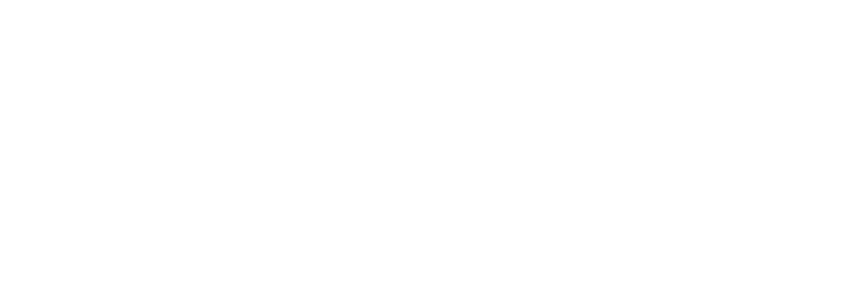
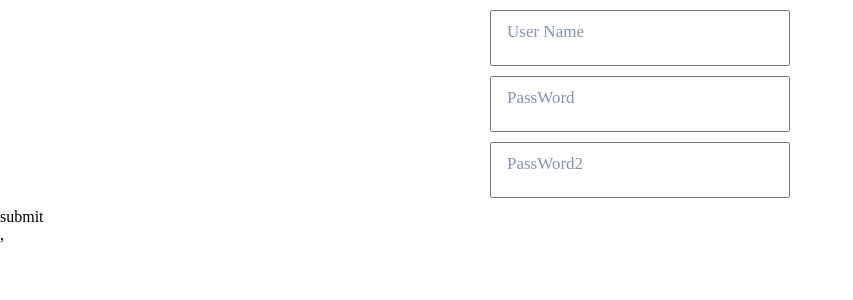
Before and after one commit to vhaovvvx/br24, a React (Create React App) app: page / in a window 1280 px wide. Shown: the top 300 px of the page, without its empty margins (0-853 px from the left). Built offline with nearby package versions, Linux system fonts and the light colour scheme.

Commit message:
input form validate

```diff
--- a/package.json
+++ b/package.json
@@ -9,6 +9,8 @@
     "node-sass": "^6.0.1",
     "react": "^17.0.2",
     "react-dom": "^17.0.2",
+    "react-google-recaptcha": "^2.1.0",
+    "react-recaptcha": "^2.3.10",
     "react-scripts": "4.0.3",
     "web-vitals": "^1.1.2"
   },
--- a/public/index.html
+++ b/public/index.html
@@ -25,6 +25,9 @@
       Learn how to configure a non-root public URL by running `npm run build`.
     -->
     <script src="https://use.fontawesome.com/3834c325ea.js"></script>
+    <script src="https://www.google.com/recaptcha/api.js"></script>
+    <!-- <script src="https://www.google.com/recaptcha/api.js?render=reCAPTCHA_site_key"></script> -->
+
     <title>React App</title>
   </head>
   <body>
--- a/src/App.css
+++ b/src/App.css
@@ -268,3 +268,8 @@
 .test4 {
   padding: 4px;
 }
+
+.recaptcha {
+  align-items: center;
+  text-align: center;
+}
--- a/src/App.js
+++ b/src/App.js
@@ -1,7 +1,91 @@
+import { useState } from 'react';
+import Recaptcha from 'react-recaptcha';
 import './App.css';
+import InputValidate from './components/view/InputValidate/InputValidate';
+import Input from './UI/Input/Input';
 
 function App() {
-  return <div className='App'></div>;
+  const [data, setData] = useState({
+    isVerified: false,
+  });
+  const [dataResult, setDataResult] = useState([]);
+
+  const submit = (e) => {
+    if (!data.isVerified) {
+      alert('ban chua xac thuc la robot');
+      return;
+    }
+
+    if (data.isVerified) {
+      alert('true');
+    }
+  };
+
+  const handleVerifyCallBack = () => {
+    setData({ isVerified: true });
+  };
+
+  const onLoadCallBack = () => {
+    alert('load success');
+  };
+
+  const handleResult = (data, id) => {
+    for (let i = 0; i < id; i++) {
+      for (let j = i; j < id; j++) {
+        // if (dataResult[i] == dataResult[j]) {
+        //   dataResult.push(data, id);
+        // }
+      }
+    }
+    // console.log(dataResult);
+  };
+
+  return (
+    <div className='App'>
+      <InputValidate
+        dataPlaceholder='User Name'
+        errorText='Email required'
+        validate='email'
+        min='6'
+        getResult={handleResult}
+        id='1'
+      >
+        test1
+      </InputValidate>
+      <InputValidate
+        dataPlaceholder='PassWord'
+        validate='password'
+        typeInput='password'
+      >
+        test2
+      </InputValidate>
+      <InputValidate
+        dataPlaceholder='PassWord2'
+        min='9'
+        errorText='điều kiện nhập chưa thỏa mãn'
+        validate='password and regex'
+        typeInput='password'
+        getResult={handleResult}
+        id='2'
+      >
+        test3
+      </InputValidate>
+      <div className='recaptcha'>
+        {/* <Recaptcha
+          sitekey='6Lcdc_ccAAAAAIMf2ntaDdW_89Egn_8-KchJ5TDi'
+          // render='onload'
+          // type='undefined'
+          verifyCallback={handleVerifyCallBack}
+          onloadCallback={onLoadCallBack}
+          // type='image'
+        /> */}
+      </div>
+      <div className='submit' onClick={submit}>
+        submit
+      </div>
+      ,
+    </div>
+  );
 }
 
 export default App;
--- a/src/UI/Input/Input.jsx
+++ b/src/UI/Input/Input.jsx
@@ -1,10 +1,10 @@
-import React, { useState } from "react";
-import "./Input.scss";
+import React, { useState } from 'react';
+import './Input.scss';
 
 function Input(props) {
-  const [value, setValue] = useState("");
-  const [opacity, setOpacity] = useState("1");
-  const error = true
+  const [value, setValue] = useState('');
+  const [opacity, setOpacity] = useState('1');
+  const error = true;
 
   const { type, name, label, disabled, mw } = props;
 
@@ -13,27 +13,27 @@
   };
 
   const handleBlur = (e) => {
-    setOpacity("0");
+    setOpacity('0');
 
-    if (e.target.value === "") {
-      setOpacity("1");
+    if (e.target.value === '') {
+      setOpacity('1');
     }
   };
 
   const handleFocus = (e) => {
-    setOpacity("1");
+    setOpacity('1');
   };
 
   const mwStyle = {
-    maxWidth: mw
-  }
+    maxWidth: mw,
+  };
 
   const errorInput = {
-    border: `${error ? '1px solid red' : ''}`
-  }
+    border: `${error ? '1px solid red' : ''}`,
+  };
 
   return (
-    <div className="input-container" style={mwStyle}>
+    <div className='input-container' style={mwStyle}>
       {error && <p className='error'>loi~ day loi~ dayyyyy</p>}
       {error && <p className='vip-error'>loi~ dayyyyy</p>}
       <input
@@ -52,7 +52,7 @@
         htmlFor={name}
         className={error ? 'errorLabel' : 'label'}
       >
-       {label}
+        {label}
       </label>
     </div>
   );
--- /dev/null
+++ b/src/components/view/InputValidate/InputValidate.jsx
@@ -0,0 +1,163 @@
+import React, { useState } from 'react';
+import './InputValidate.scss';
+import PropTypes from 'prop-types';
+
+InputValidate.propTypes = {
+  id: PropTypes.number,
+};
+
+function InputValidate(props) {
+  const {
+    dataPlaceholder,
+    typeInput,
+    errorText,
+    validate,
+    min,
+    getResult,
+    id,
+  } = props;
+  const [result, setResult] = useState(false);
+  const [classFocus2, setClassFocus2] = useState('');
+  const [errorMessage, setErrorMessage] = useState(
+    `Password must be at least ${min} characters`
+  );
+  const [classStyled, setClassStyled] = useState({
+    classFocus: '',
+    classValidate: '',
+    errorMessage: '',
+    isValidate: '',
+  });
+
+  const regexEmail = (value) => {
+    let regex = /^\w+([\.-]?\w+)*@\w+([\.-]?\w+)*(\.\w{2,3})+$/;
+    let regexResult = regex.test(value);
+    if (regexResult) {
+      setResult(true);
+      return undefined;
+    } else {
+      setResult(false);
+
+      return 'Email Required';
+    }
+  };
+
+  const validatePassword = (value) => {
+    return value.length <= min
+      ? `Password must be at least ${min} characters`
+      : undefined;
+  };
+
+  const handleFocus = (e) => {
+    const test4 = e.target.classList.contains('validation');
+    const getClass = e.target.className;
+    if (test4) {
+      setClassFocus2('focus');
+      const obj = {
+        ...classStyled,
+        classValidate: '',
+        errorMessage: '',
+      };
+      setClassStyled(obj);
+    }
+  };
+
+  const handleBlur = (e) => {
+    const parseId = parseInt(id);
+    const getTypeValidate = e.target.attributes.dataValidate.value;
+    const getValue = e.target.value;
+    const getClass = e.target.className;
+    const value = e.target.value;
+    if (getTypeValidate === 'email') {
+      const checkValueRequired = regexEmail(getValue);
+      if (checkValueRequired) {
+        const obj = {
+          ...classStyled,
+          errorMessage: checkValueRequired,
+          classValidate: 'handleValidation',
+        };
+        setClassStyled(obj);
+      } else {
+        const obj = { ...classStyled, errorMessage: checkValueRequired };
+        setClassStyled(obj);
+      }
+    } else if (getTypeValidate === 'password') {
+      const checkValueRequired = validatePassword(getValue);
+      if (checkValueRequired) {
+        const obj = {
+          ...classStyled,
+          errorMessage: checkValueRequired,
+          classValidate: 'handleValidation',
+        };
+        setClassStyled(obj);
+      } else {
+        const obj = { ...classStyled, errorMessage: '' };
+        setClassStyled(obj);
+      }
+    } else if (getTypeValidate === 'password and regex') {
+      const getRegexEmailValue = regexEmail(getValue);
+      const getValueValidation = validatePassword(getValue);
+
+      if (getRegexEmailValue || getValueValidation) {
+        const obj = {
+          ...classStyled,
+          errorMessage: errorText,
+          classValidate: 'handleValidation',
+        };
+        setClassStyled(obj);
+      }
+    }
+
+    if (getClass && value.length === 0) {
+      // const obj2 = {
+      //   ...classStyled,
+      //   classFocus: '',
+      // };
+      // setClassStyled(obj2);
+
+      setClassFocus2('');
+    }
+    if (getResult) {
+      getResult(result, parseId);
+    }
+  };
+
+  const styleInputWrapp = {
+    backgroundColor: '#fff',
+    display: 'block',
+    margin: '10px auto',
+    width: '300px',
+    position: 'relative',
+  };
+  const styleInput = {
+    width: '300px',
+    height: '56px',
+    outline: 'none',
+    padding: '16px 48px 16px 16px',
+  };
+  const styleErrorMessage = {
+    color: 'red',
+    fontSize: '17px',
+  };
+
+  return (
+    <div style={styleInputWrapp}>
+      <input
+        type={typeInput || 'text'}
+        style={styleInput}
+        id={id}
+        onFocus={(e) => handleFocus(e)}
+        onBlur={(e) => handleBlur(e)}
+        className={`validation ${classFocus2} ${classStyled.classValidate}`}
+        dataValidate={validate}
+      />
+      <label
+        data-placeholder={dataPlaceholder}
+        className='spanTest'
+        htmlFor={id}
+      ></label>
+      <div style={styleErrorMessage}>{classStyled.errorMessage} </div>
+    </div>
+  );
+}
+
+export default InputValidate;
--- /dev/null
+++ b/src/components/view/InputValidate/InputValidate.scss
@@ -0,0 +1,30 @@
+.validation {
+  &:hover:not(.handleValidation) {
+    border: 1px solid var(--Melon);
+  }
+}
+
+.handleValidation {
+  border: 1px solid red;
+}
+
+.spanTest::after {
+  content: attr(data-placeholder);
+  position: absolute;
+  top: 39%;
+  left: 17px;
+  transform: translateY(-50%);
+  font-size: 17px;
+  height: 24px;
+  line-height: 24px;
+  transition: 0.5s;
+  color: #8592ab;
+  z-index: 0;
+  cursor: text;
+}
+
+.focus + .spanTest::after {
+  top: 10px;
+  left: 10px;
+  transition: all 0.5s;
+}
```
Also changed, not shown: 2 other files (tests, documents, lock files or other folders).
